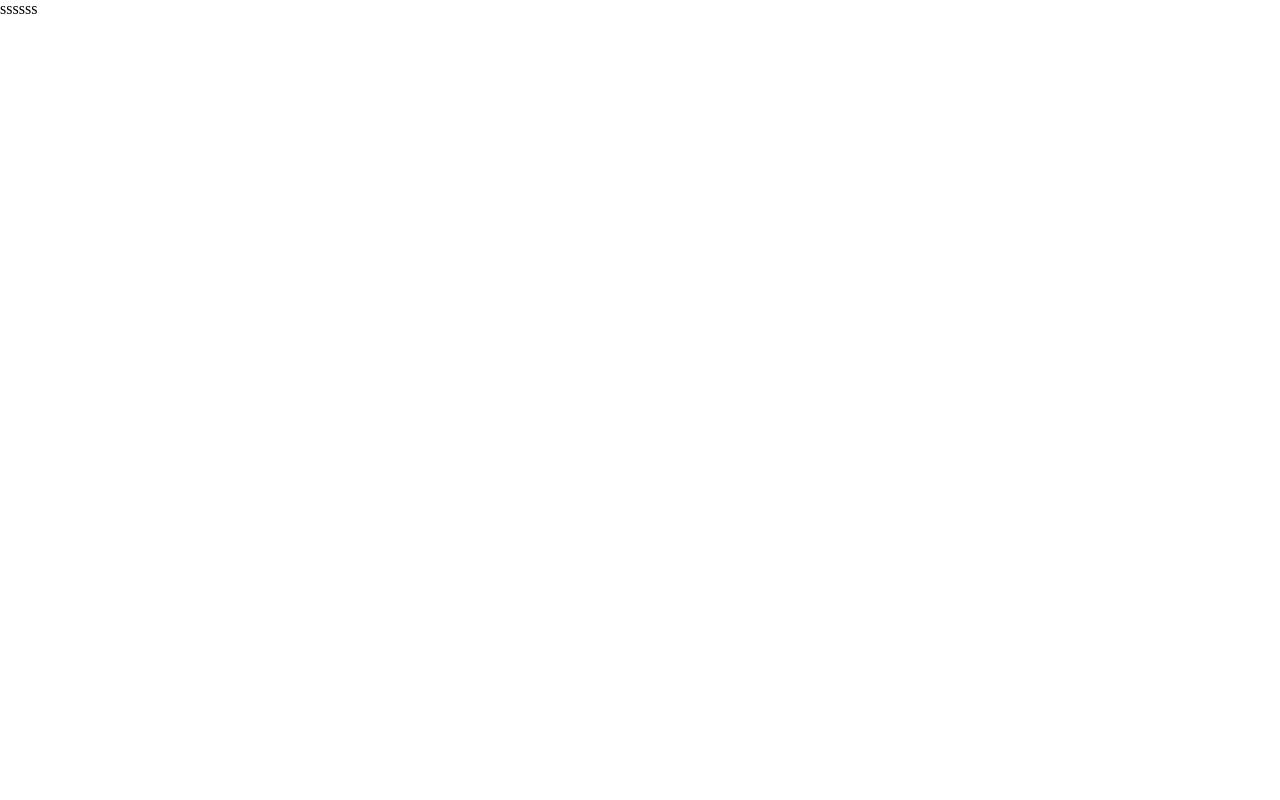
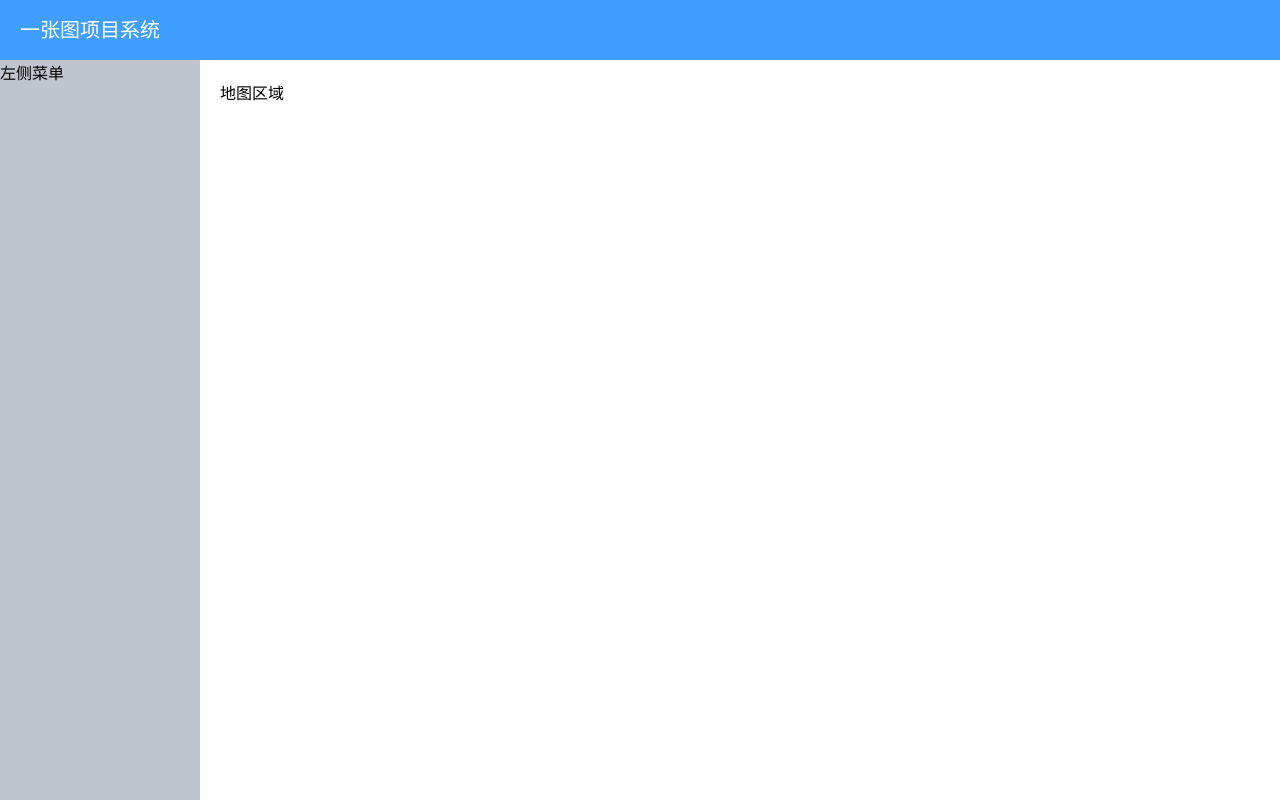
Before and after one commit to xuqwCloud/webgismap, a Vue app: page / in a window 1280 px wide. Built offline with nearby package versions, Linux system fonts and the light colour scheme.

Commit message:
增加element ui框架布局

```diff
--- a/package.json
+++ b/package.json
@@ -16,6 +16,7 @@
     "@vue/cli-plugin-eslint": "~4.5.0",
     "@vue/cli-service": "~4.5.0",
     "babel-eslint": "^10.1.0",
+    "element-ui": "^2.15.3",
     "eslint": "^6.7.2",
     "eslint-plugin-vue": "^6.2.2",
     "vue-template-compiler": "^2.6.11"
--- a/src/App.vue
+++ b/src/App.vue
@@ -1,6 +1,12 @@
 <template>
     <div id="app">
-        <span>ssssss</span>
+        <el-container class="app-out-pannel">
+            <el-header class="sys-header">一张图项目系统</el-header>
+            <el-container class="app-content-pannel">
+                <el-aside width="200px" class="sys-menu">左侧菜单</el-aside>
+                <el-main>地图区域</el-main>
+            </el-container>
+        </el-container>
     </div>
 </template>
 
@@ -20,4 +26,17 @@
     height: 100%;
     margin: 0;
 }
+.app-out-pannel,
+.app-content-pannel {
+    height: 100%;
+}
+.sys-header {
+    background-color: #409eff;
+    line-height: 60px;
+    color: #fff;
+    font-size: 20px;
+}
+.sys-menu {
+    background-color: #c0c4cc;
+}
 </style>
```
Also changed, not shown: src/main.js (+7 -3 lines), 1 other file (tests, documents, lock files or other folders).
